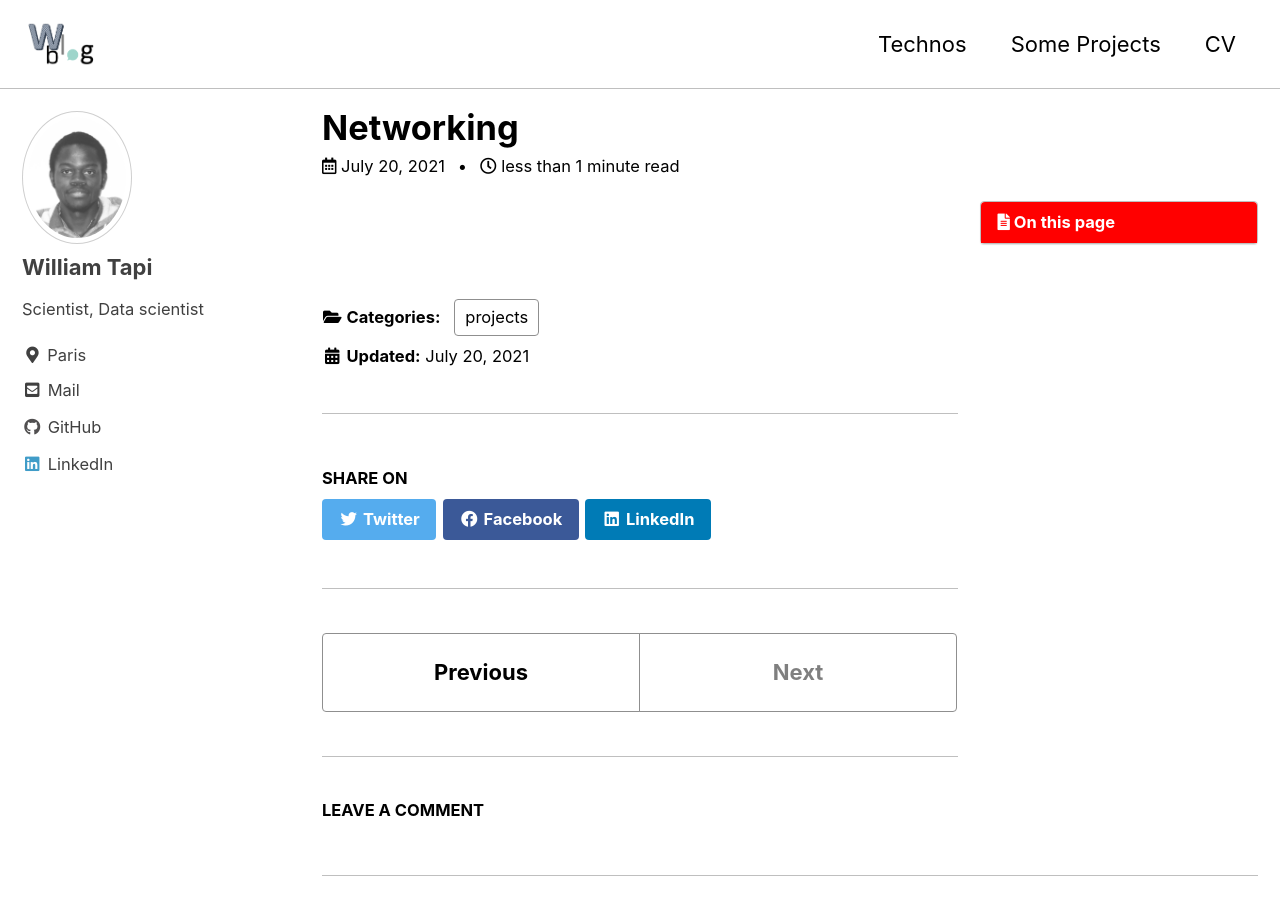
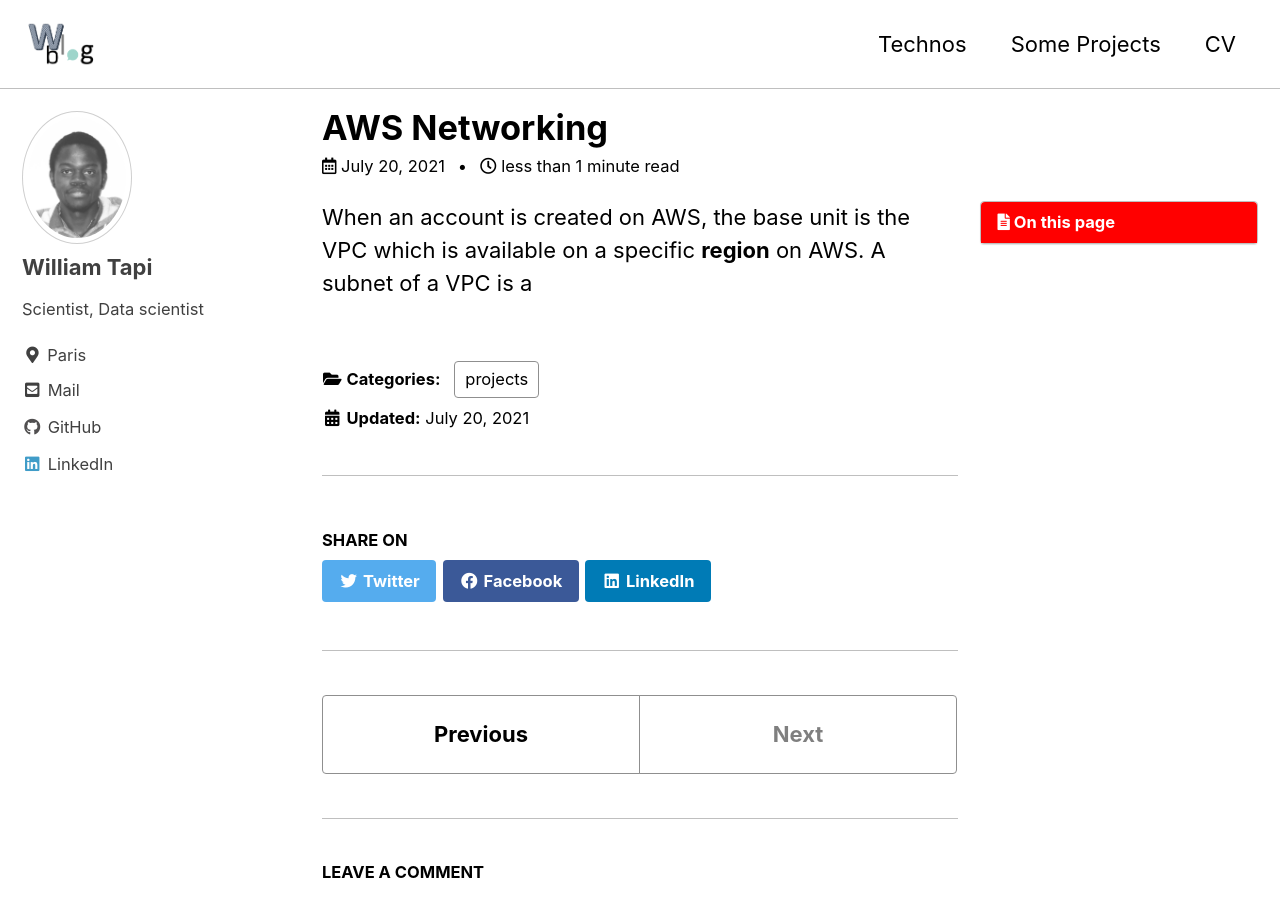
Before and after one commit to Will007-max/Will007-max.github.io, a Jekyll site: the page built from _posts/2021-07-20-aws_vpc.md, in a window 1280 px wide and 900 px high. Built offline with Jekyll 4.4.1, drawn with Linux system fonts in a browser that asks for light colours; cached includes are drawn as plain includes.

Commit message:
new changes aws

```diff
--- a/_posts/2021-07-20-aws_vpc.md
+++ b/_posts/2021-07-20-aws_vpc.md
@@ -1,5 +1,5 @@
 ---
-title: Networking
+title: AWS Networking
 layout: single
 header:
     teaser: /assets/images/aws_vpc.png
@@ -12,3 +12,6 @@
 sidebar:
     nav: sidebar-sample
 ---
+
+When an account is created on AWS, the base unit is the VPC which is available
+on a specific **region** on AWS. A subnet of a VPC is a
```
Also changed, not shown: _pages/projects.md (+0 -3 lines), assets/images/aws_storage.png.
